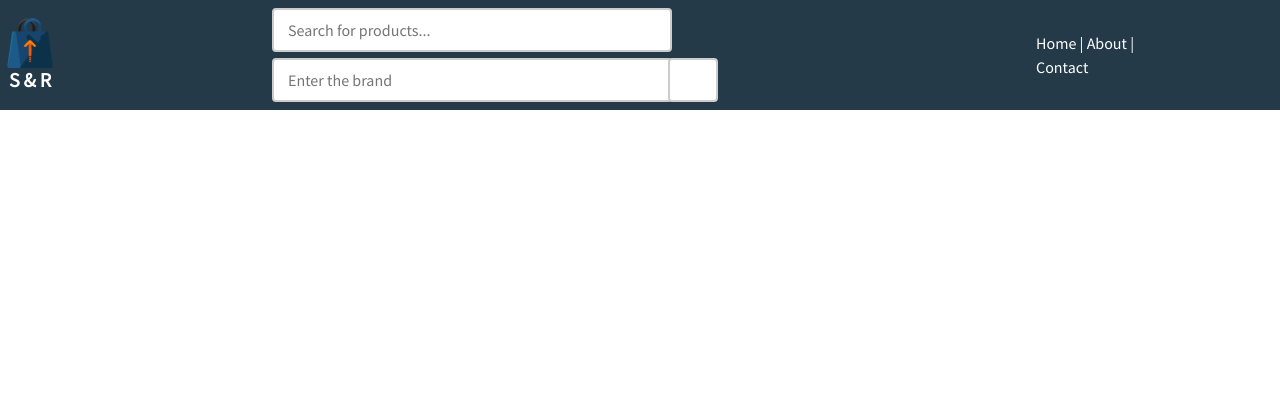
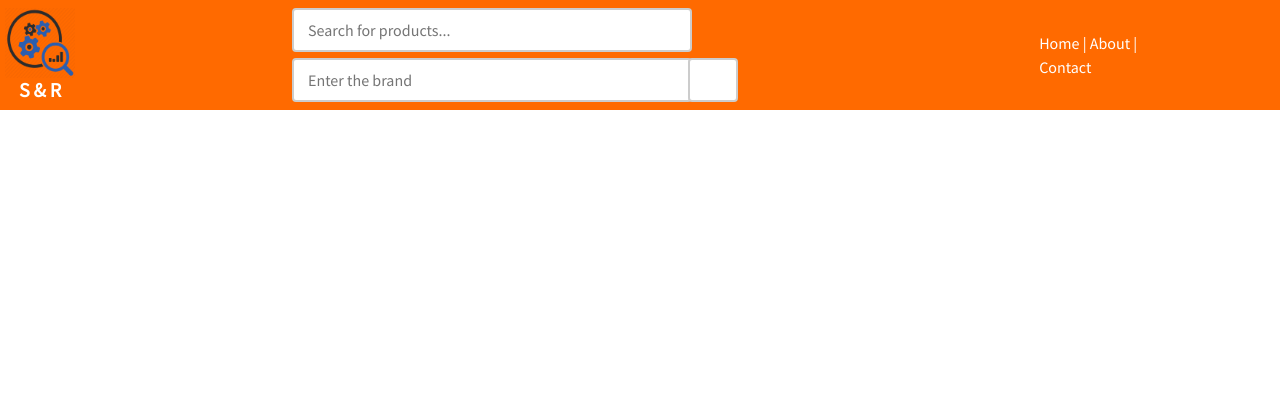
Before and after one commit to ahmetfturhan/recommendation-system, a Flask app: page / in a window 1280 px wide. Shown: the top 419 px of the page. Run offline with Flask 2, Linux system fonts and the light colour scheme; some libraries are stand-ins or nearby versions; some web fonts are replaced.

Commit message:
UI Improvements

```diff
--- a/static/styles.css
+++ b/static/styles.css
@@ -51,9 +51,9 @@ body {
 
   }
 
-  .logo{
-    width: 50px;
-    height: 50px;
+  .logo {
+    width: 70px;
+    height: 70px;
   }
   .W_Header{
     font-size: 20px;
@@ -64,7 +64,7 @@ body {
 
   nav {
 
-    background-color: rgba(8, 33, 49, 0.888);
+    background-color: #ff6a00;
     color: white;
     position: relative;
     display: flex;
```
Also changed, not shown: static/images/logo.png.
